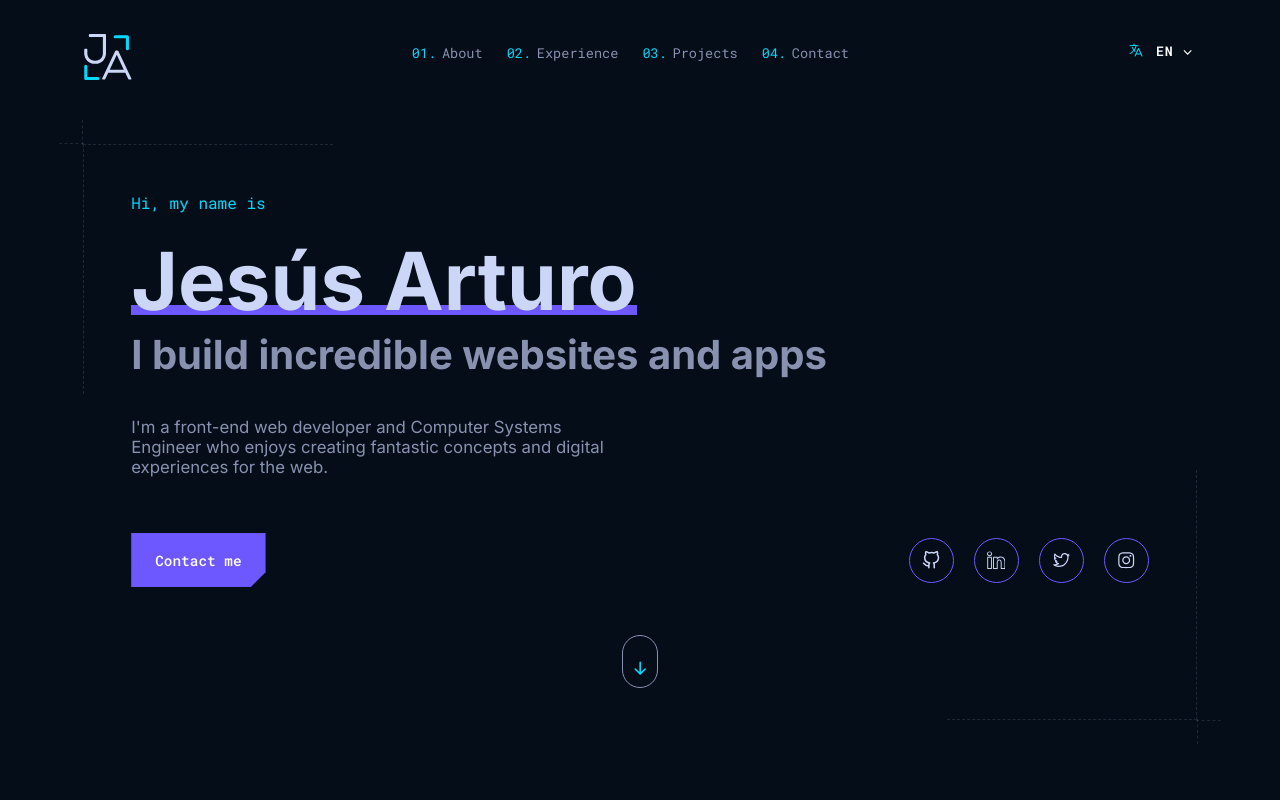
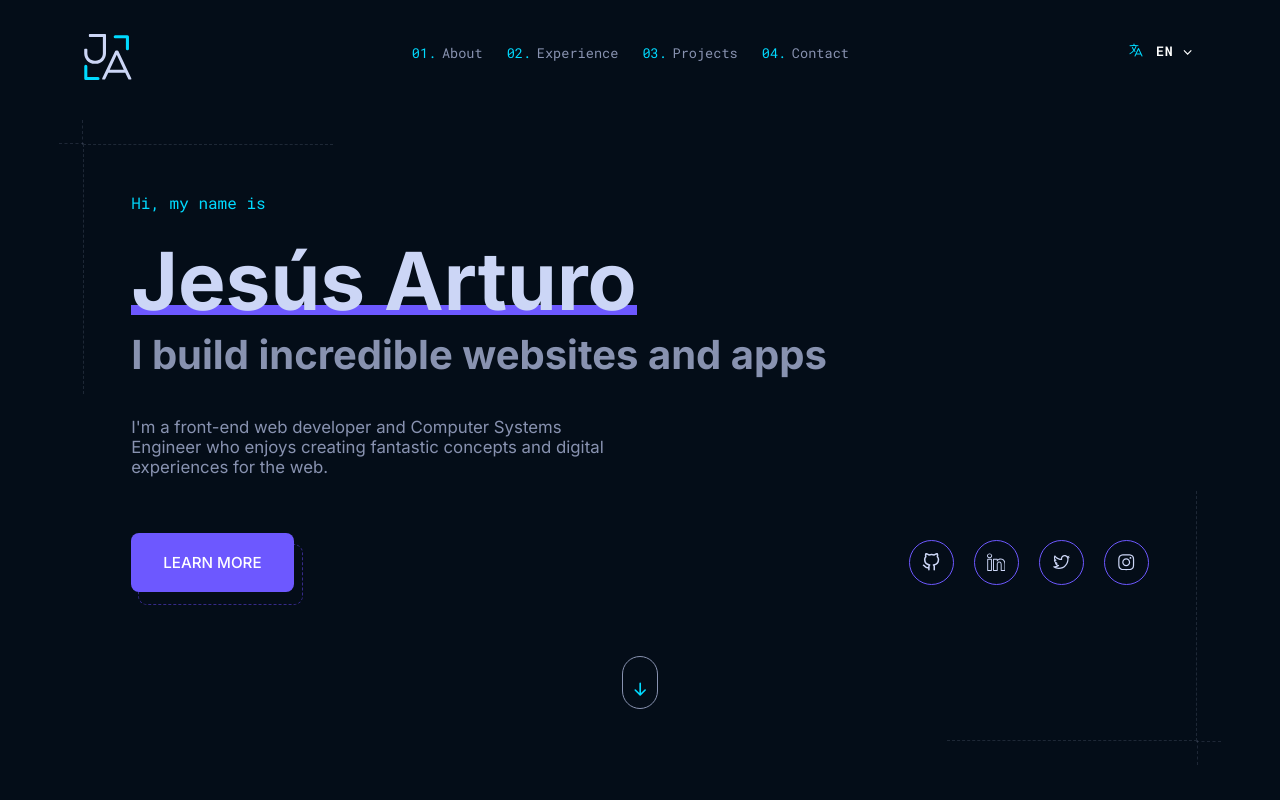
Before and after one commit to JessArthuro/personal-portfolio, a React (Vite) app: page / in a window 1280 px wide. Shown: the top 800 px of the page. Built offline with nearby package versions, Linux system fonts and the light colour scheme.

Commit message:
Correcciones a botones primarios

```diff
--- /dev/null
+++ b/src/components/BtnPrimary.jsx
@@ -0,0 +1,28 @@
+import "../styles/btn_primary.scss";
+
+export const BtnPrimary = ({
+  link,
+  btn,
+  name,
+  href,
+  projects,
+  handleClick,
+}) => {
+  return (
+    <>
+      {link && (
+        <a href={href} className="btn_primary">
+          {name}
+        </a>
+      )}
+      {btn && (
+        <button
+          className={`btn_primary ${projects ? "in_projects" : ""}`}
+          onClick={handleClick}
+        >
+          {name}
+        </button>
+      )}
+    </>
+  );
+};
--- a/src/components/Contact.jsx
+++ b/src/components/Contact.jsx
@@ -1,6 +1,7 @@
 import { useTranslation } from "react-i18next";
 import { SectionTitles } from "./SectionTitles";
 import "../styles/contact.scss";
+import { BtnPrimary } from "./BtnPrimary";
 
 export const Contact = () => {
   const [t] = useTranslation("global");
@@ -17,9 +18,11 @@ export const Contact = () => {
         <h3 className="contact_subtitle">{t("contact.subtitle")}</h3>
         <p className="contact_description">{t("contact.description")}</p>
 
-        <a href="mailto:jsarturo.dev@gmail.com" className="contact_btn">
-          {t("contact.btn")}
-        </a>
+        <BtnPrimary
+          link={true}
+          name={t("contact.btn")}
+          href="mailto:jsarturo.dev@gmail.com"
+        />
       </div>
     </section>
   );
--- a/src/components/Hero.jsx
+++ b/src/components/Hero.jsx
@@ -6,6 +6,7 @@ import { RxInstagramLogo, RxTwitterLogo } from "react-icons/rx";
 import { BsArrowDownShort } from "react-icons/bs";
 
 import "../styles/hero.scss";
+import { BtnPrimary } from "./BtnPrimary";
 
 export const Hero = () => {
   const [t] = useTranslation("global");
@@ -19,9 +20,7 @@ export const Hero = () => {
         <p className="hero_description">{t("hero.description")}</p>
 
         <div className="hero_links">
-          <a href="#contact" className="hero_btn">
-            {t("hero.button")}
-          </a>
+          <BtnPrimary link={true} name={t("hero.button")} href="#about" />
 
           <div className="social_links">
             <SocialLink
--- a/src/components/Projects.jsx
+++ b/src/components/Projects.jsx
@@ -16,6 +16,7 @@ import imgMotosport from "../assets/projects/motosport.jpg";
 import imgPatronis from "../assets/projects/patronis.jpg";
 
 import "../styles/projects.scss";
+import { BtnPrimary } from "./BtnPrimary";
 
 export const Projects = () => {
   const [t] = useTranslation("global");
@@ -184,12 +185,12 @@ export const Projects = () => {
           ) : null}
         </div>
 
-        <button
-          className="btn_showitems"
-          onClick={() => setShowItems((prev) => !prev)}
-        >
-          {showItems ? t("projects.btn_less") : t("projects.btn_more")}
-        </button>
+        <BtnPrimary
+          btn={true}
+          projects={true}
+          name={showItems ? t("projects.btn_less") : t("projects.btn_more")}
+          handleClick={() => setShowItems((prev) => !prev)}
+        />
       </div>
     </section>
   );
--- /dev/null
+++ b/src/styles/btn_primary.scss
@@ -0,0 +1,44 @@
+.btn_primary {
+  background-color: var(--purple);
+  padding: 1.25rem 2rem;
+  color: var(--white);
+  font-size: 0.95rem;
+  font-weight: 500;
+  border: 0;
+  outline: 0;
+  border-radius: 0.5rem;
+  text-transform: uppercase;
+  font-family: var(--font-inter);
+  transform-style: preserve-3d;
+  user-select: none;
+  cursor: pointer;
+  transition: transform 150ms cubic-bezier(0, 0, 0.58, 1);
+
+  &::before {
+    position: absolute;
+    content: '';
+    width: 100%;
+    height: 100%;
+    top: 0;
+    left: 0;
+    right: 0;
+    bottom: 0;
+    border-radius: inherit;
+    transform: translate3d(0.5rem, 0.75rem, -1rem);
+    outline: 1.5px dashed var(--dark-purple);
+    transition: transform 150ms cubic-bezier(0, 0, 0.58, 1);
+  }
+
+  &:hover {
+    transform: translate(0, 0.25rem);
+
+    &::before {
+      transform: translate3d(0, 0, 1rem);
+    }
+  }
+
+  &.in_projects {
+    display: block;
+    margin: 4rem auto 0;
+  }
+}
--- a/src/styles/hero.scss
+++ b/src/styles/hero.scss
@@ -118,46 +118,12 @@ $border: 1.9px dashed var(--edges);
     display: flex;
     justify-content: space-between;
     align-items: center;
-    margin: 3.5rem 0 3rem;
+    margin: 3.5rem 0 4rem;
 
     .social_links {
       display: flex;
       gap: 1.25rem;
     }
-  }
-
-  &_btn {
-    background-color: var(--purple);
-    color: var(--white);
-    font-size: 0.9rem;
-    font-weight: 500;
-    padding: 1.1rem 1.5rem;
-    display: inline-block;
-    clip-path: polygon(0 0, 0 0, 100% 0, 100% 0, 100% calc(100% - 15px), calc(100% - 15px) 100%, 15px 100%, 0 100%);
-    overflow: hidden;
-    z-index: 1;
-    position: relative;
-
-    &::before {
-      content: '';
-      width: 0;
-      height: 300%;
-      position: absolute;
-      top: 50%;
-      left: 50%;
-      transform: translate(-50%, -50%) rotate(45deg);
-      background: var(--dark-purple);
-      transition: 0.5s ease-out;
-      display: block;
-      z-index: -1;
-    }
-
-    &:hover {
-      &::before {
-        width: 110%;
-      }
-    }
-
   }
 }
 
@@ -237,7 +203,7 @@ $border: 1.9px dashed var(--edges);
   }
 
   .hero_links {
-    margin: 3.5rem 0 4rem;
+    margin: 3.5rem 0 5rem;
 
     .social_links {
       display: none;
--- a/src/styles/projects.scss
+++ b/src/styles/projects.scss
@@ -145,20 +145,6 @@
   }
 }
 
-.btn_showitems {
-  background-color: var(--purple);
-  padding: 1.1rem 1.5rem;
-  color: var(--white);
-  font-size: 0.9rem;
-  font-weight: 500;
-  display: block;
-  border: 0;
-  outline: 0;
-  margin: 4rem auto 0;
-  clip-path: polygon(0 0, 0 0, 100% 0, 100% 0, 100% calc(100% - 15px), calc(100% - 15px) 100%, 15px 100%, 0 100%);
-  cursor: pointer;
-}
-
 @media (max-width: 890px) {
   .projects_grid {
     margin: 3rem 0 0;
--- a/src/styles/section_titles.scss
+++ b/src/styles/section_titles.scss
@@ -1,6 +1,4 @@
 .section_title {
-  // font-size: clamp(1.5rem, 4vw, 1.8rem);
-  // font-size: clamp(1.5rem, 4vw, 2rem);
   font-size: clamp(1.75rem, 4vw, 2rem);
   padding-left: 5rem;
   color: var(--titles-color);
@@ -8,6 +6,8 @@
   font-weight: 600;
   letter-spacing: 0.35px;
   position: relative;
+  display: flex;
+  align-items: baseline;
 
   span {
     font-family: var(--font-inter);
--- a/src/translations/en/global.json
+++ b/src/translations/en/global.json
@@ -11,7 +11,7 @@
     "title": "Hi, my name is",
     "subtitle": "I build incredible websites and apps",
     "description": "I'm a front-end web developer and Computer Systems Engineer who enjoys creating fantastic concepts and digital experiences for the web.",
-    "button": "Contact me",
+    "button": "Learn more",
     "scroll_title": "Scroll down",
     "scroll_description": "to discover more"
   },
--- a/src/translations/es/global.json
+++ b/src/translations/es/global.json
@@ -11,7 +11,7 @@
     "title": "Hola, mi nombre es",
     "subtitle": "Construyo sitios web y aplicaciones increíbles",
     "description": "Soy un desarrollador web front-end e Ingeniero en Sistemas Computacionales que disfruta crear conceptos fantásticos y experiencias digitales para la web.",
-    "button": "Contáctame",
+    "button": "Conoce más",
     "scroll_title": "Desplázate hacia abajo",
     "scroll_description": "para descubrir más"
   },
```
